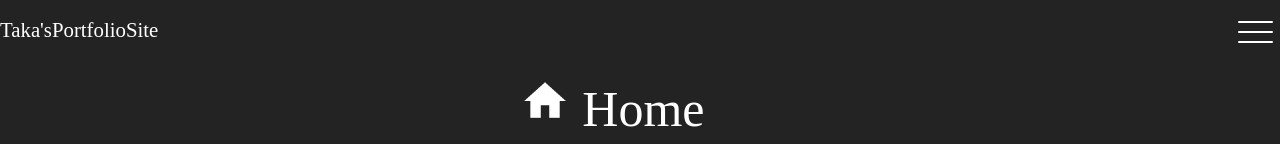
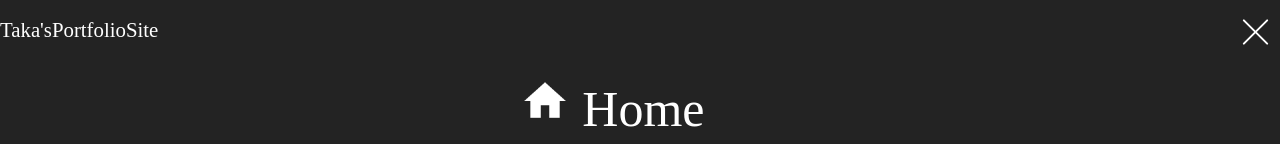
Before and after one commit to taka1156/nuxt-portfolio, a Nuxt app: page /home in a window 1280 px wide. Both pictures are taken after a click on the element 1255 px from the left and 33 px from the top of the page. Shown: the top 144 px of the page. Built offline with nearby package versions, Linux system fonts and the light colour scheme; what vue-infinite-loading would draw is missing.

Commit message:
fix: ナビゲーションバーの見直し

```diff
--- a/components/Nav/parts/NavBar.vue
+++ b/components/Nav/parts/NavBar.vue
@@ -20,6 +20,13 @@ export default {
   name: 'NavBar',
   components: {
     'nav-icon': NavIcon,
+  },
+  props: {
+    isOpen: {
+      type: Boolean,
+      default: false,
+      required: true,
+    },
   },
   methods: {
     changeState() {
--- a/components/Nav/parts/NavIcon.vue
+++ b/components/Nav/parts/NavIcon.vue
@@ -1,33 +1,19 @@
-<template>
-  <div class="NavIcon">
+<template functional>
   <div class="border__group">
     <span
       class="border__top"
-        :class="[isOpen ? 'border__top--open' : 'border__top--close']"
+      :class="[props.isOpen ? 'border__top--open' : 'border__top--close']"
     ></span>
     <span
       class="border__middle"
-        :class="{ 'border__middle--fade': isOpen }"
+      :class="{ 'border__middle--fade': props.isOpen }"
     ></span>
     <span
       class="border__bottom"
-        :class="[isOpen ? 'border__bottom--open' : 'border__bottom--close']"
+      :class="[props.isOpen ? 'border__bottom--open' : 'border__bottom--close']"
     ></span>
   </div>
-  </div>
 </template>
-
-<script>
-export default {
-  name: 'NavIcon',
-  props: {
-    isOpen: {
-      type: Boolean,
-      default: false,
-    },
-  },
-};
-</script>
 
 <style scoped>
 .border__group {
--- /dev/null
+++ b/components/Nav/parts/NavItem.vue
@@ -0,0 +1,19 @@
+<template functional>
+  <nuxt-link :to="props.item.to" class="nav__link">
+    <img :src="props.item.icon" class="nav__icon" />
+    {{ props.item.name }}
+  </nuxt-link>
+</template>
+
+<style scoped>
+.nav__link {
+  display: block;
+  color: white;
+  text-decoration: none;
+}
+
+.nav__icon {
+  height: 50px;
+  width: 50px;
+}
+</style>
--- a/components/Nav/parts/NavList.vue
+++ b/components/Nav/parts/NavList.vue
@@ -2,17 +2,14 @@
   <div class="NavList">
     <transition name="nav-fade">
       <div v-show="isOpen" class="nav__list">
-        <ul class="nav__items">
+        <ul>
           <li
             v-for="(item, index) in routers"
             :key="index"
             class="nav__item"
             @click="changeState"
           >
-            <nuxt-link :to="item.to" class="nav__link">
-              <img :src="item.icon" class="nav__icon" />
-              {{ item.name }}
-            </nuxt-link>
+            <nav-item :item="item" />
           </li>
         </ul>
       </div>
@@ -21,8 +18,13 @@
 </template>
 
 <script>
+import NavItem from '@/components/Nav/parts/NavItem';
+
 export default {
   name: 'NavList',
+  components: {
+    'nav-item': NavItem,
+  },
   props: {
     isOpen: {
       type: Boolean,
@@ -58,7 +60,7 @@ export default {
   background-color: rgba(12, 12, 12, 0.9);
 }
 
-.nav__items {
+ul {
   list-style-type: none;
   padding: 0;
 }
@@ -68,17 +70,6 @@ export default {
   font-size: 50px;
   text-align: left;
   color: white;
-}
-
-.nav__link {
-  display: block;
-  color: white;
-  text-decoration: none;
-}
-
-.nav__icon {
-  height: 50px;
-  width: 50px;
 }
 
 /* nav-contentsのアニメーション */
```
Lines whose indentation alone changed are shown as unchanged.
